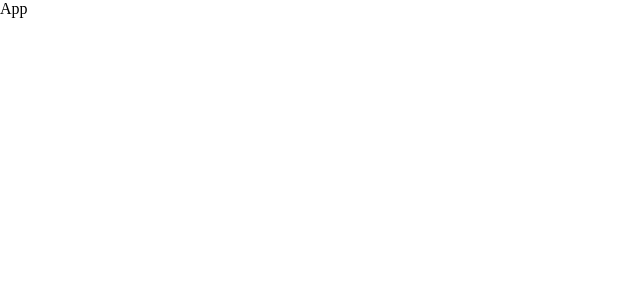
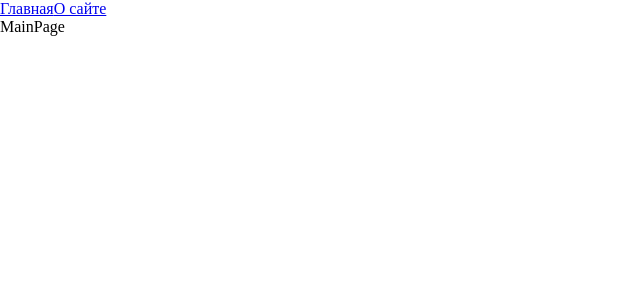
Before and after one commit to mirzoibodullaev/production-project, a React app: page / in a window 1280 px wide. Shown: the top 300 px of the page, without its empty margins (0-640 px from the left). Built offline with nearby package versions, Linux system fonts and the light colour scheme.

Commit message:
feat: add routing, add AboutPage and MainPage

```diff
--- a/package.json
+++ b/package.json
@@ -15,6 +15,7 @@
         "@types/node": "^22.13.1",
         "@types/react": "^19.0.8",
         "@types/react-dom": "^19.0.3",
+        "@types/react-router-dom": "^5.3.3",
         "@types/webpack": "^5.28.5",
         "@types/webpack-dev-server": "^4.7.1",
         "css-loader": "^7.1.2",
@@ -32,6 +33,7 @@
     },
     "dependencies": {
         "react": "^19.0.0",
-        "react-dom": "^19.0.0"
+        "react-dom": "^19.0.0",
+        "react-router-dom": "^7.1.5"
     }
 }
--- a/src/App.tsx
+++ b/src/App.tsx
@@ -1,5 +1,21 @@
+import { Suspense } from "react";
+import { Route, Routes } from "react-router-dom";
+import { Link } from "react-router-dom";
+import { AboutPageAsync } from "./pages/AboutPage/AboutPage.async";
+import { MainPageAsync } from "./pages/MainPage/MainPage.async";
 import "./index.scss";
 
 export const App = () => {
-    return <div className="app">App</div>;
+    return (
+        <div className="app">
+            <Link to={"/"}>Главная</Link>
+            <Link to={"/about"}>О сайте</Link>
+            <Suspense fallback={<div>Loading...</div>}>
+                <Routes>
+                    <Route path="/" element={<MainPageAsync />} />
+                    <Route path="/about" element={<AboutPageAsync />} />
+                </Routes>
+            </Suspense>
+        </div>
+    );
 };
--- a/src/index.tsx
+++ b/src/index.tsx
@@ -1,4 +1,9 @@
 import { createRoot } from "react-dom/client";
+import { BrowserRouter } from "react-router-dom";
 import { App } from "./App";
 
-createRoot(document.getElementById("root")!).render(<App />);
+createRoot(document.getElementById("root")!).render(
+    <BrowserRouter>
+        <App />
+    </BrowserRouter>
+);
--- /dev/null
+++ b/src/pages/AboutPage/AboutPage.async.tsx
@@ -0,0 +1,3 @@
+import { lazy } from "react";
+
+export const AboutPageAsync = lazy(() => import("./AboutPage"));
--- /dev/null
+++ b/src/pages/AboutPage/AboutPage.tsx
@@ -0,0 +1,5 @@
+const AboutPage = () => {
+    return <div>AboutPage</div>;
+};
+
+export default AboutPage;
--- /dev/null
+++ b/src/pages/MainPage/MainPage.async.tsx
@@ -0,0 +1,3 @@
+import { lazy } from "react";
+
+export const MainPageAsync = lazy(() => import("./MainPage"));
--- /dev/null
+++ b/src/pages/MainPage/MainPage.tsx
@@ -0,0 +1,4 @@
+const MainPage = () => {
+    return <div>MainPage</div>;
+};
+export default MainPage;
```
Also changed, not shown: 2 other files (tests, documents, lock files or other folders).
